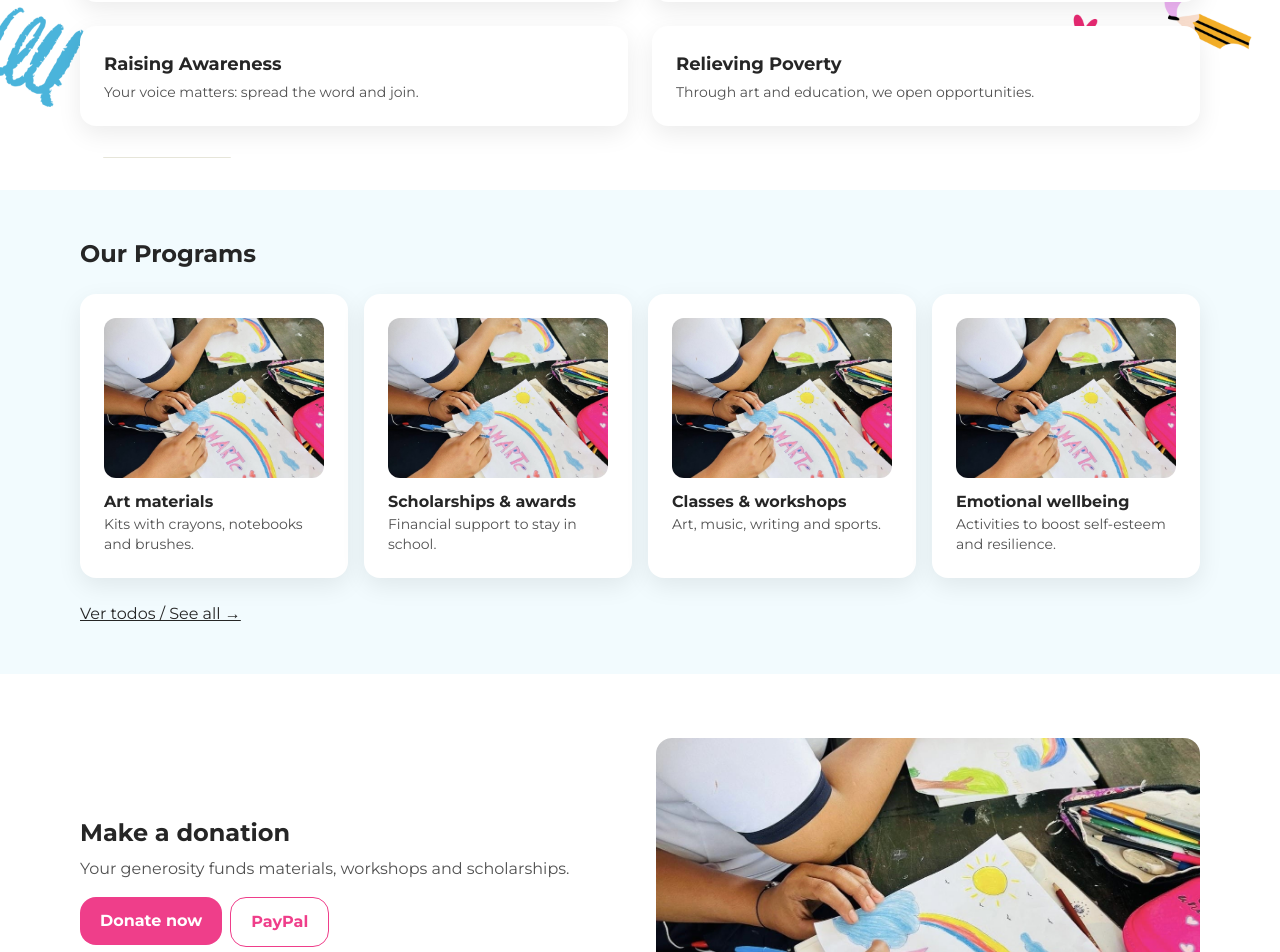
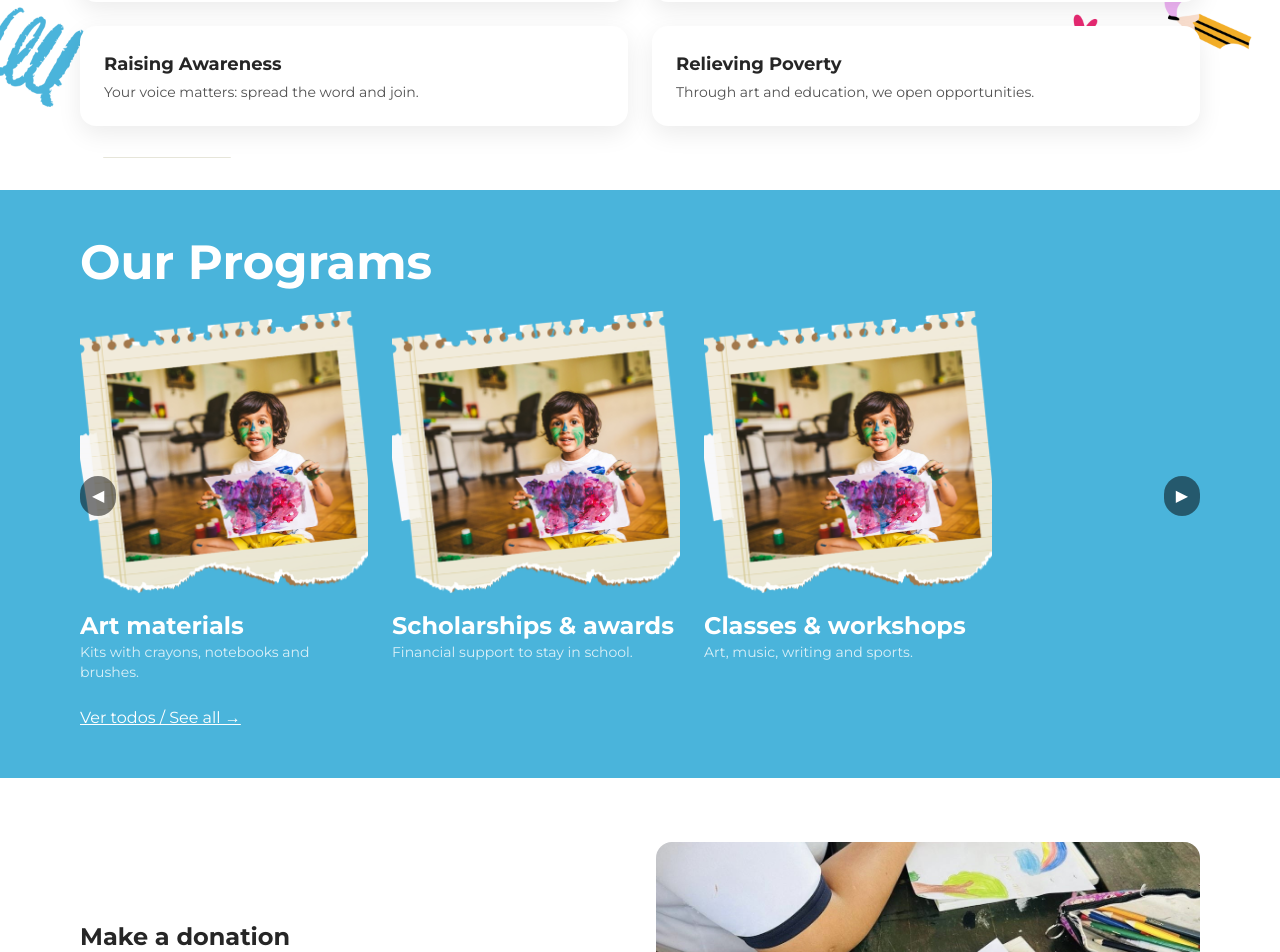
Before and after one commit to AllanLopez28/amArtev1, a Next.js app: page /en in a window 1280 px wide. Shown: the part 1040-1992 px from the top of the page. Built offline with nearby package versions, Linux system fonts and the light colour scheme.

Commit message:
updated:programs

```diff
--- a/app/[lang]/page.tsx
+++ b/app/[lang]/page.tsx
@@ -3,16 +3,23 @@ import Link from "next/link";
 import { Button } from "@/components/ui/button";
 import { Card } from "@/components/ui/card";
 import { t, type Lang } from "@/lib/strings";
+import ProgramsCarousel from "@/components/ProgramsCarousel";
 
 export default async function Home(
-  { params }: { params: Promise<{ lang: Lang }> }
+  { params }: { params: Promise<{ lang: Lang }> } // ← params asíncrono
 ) {
-  const { lang } = await params;
+  const { lang } = await params;                    // ← espera params
   const dict = t(lang || "es");
+
+  // IDs de los programas que quieres en portada
+  const featuredPrograms = ["art", "workshops", "scholarships"];
+  const featuredItems = dict.programs.filter((p: any) =>
+    featuredPrograms.includes(p.id)
+  );
 
   return (
     <div>
-      {/* HERO con estadísticas sobre la imagen */}
+      {/* HERO */}
       <section className="relative">
         <Image
           src="/banner.png"
@@ -22,12 +29,7 @@ export default async function Home(
           className="w-full h-[70vh] md:h-[80vh] object-cover"
           priority
         />
-
-        {/* oscurecedor */}
         <div className="absolute inset-0 bg-black/30" />
-
-
-        {/* copy principal */}
         <div className="absolute inset-0 flex flex-col justify-center px-6 md:px-10">
           <h1 className="text-5xl md:text-7xl font-extrabold text-white max-w-3xl drop-shadow whitespace-pre-line text-left">
             {dict.hero.title}
@@ -36,8 +38,6 @@ export default async function Home(
             {dict.hero.subtitle}
           </p>
         </div>
-
-        {/* panel translúcido con estadísticas + CTA (sobre la imagen) */}
         <div className="absolute bottom-6 left-6">
           <div className="backdrop-blur-md bg-white/60 shadow-soft rounded-xl px-4 md:px-6 py-3 md:py-4 inline-block">
             <div className="grid grid-cols-2 md:grid-cols-4 items-center gap-2 md:gap-4">
@@ -65,14 +65,8 @@ export default async function Home(
         </div>
       </section>
 
-
-        {/* WRAPPER CON FONDO: solo FEATURES ahora */}
-        <section
-          className="
-          relative
-          bg-[url('/back1.png')] bg-cover bg-center bg-no-repeat
-        "
-        >
+      {/* FEATURES */}
+      <section className="relative bg-[url('/back1.png')] bg-cover bg-center bg-no-repeat">
         <div className="relative container-responsive py-14 md:py-16">
           <h2 className="text-center text-2xl md:text-3xl font-bold max-w-3xl mx-auto">
             {dict.featuresTitle}
@@ -89,24 +83,16 @@ export default async function Home(
       </section>
 
       {/* PROGRAMAS */}
-        <section className="bg-amSky/10 py-12">
-          <div className="container-responsive">
-            <h2 className="text-2xl font-bold">{dict.programsTitle}</h2>
-            <div className="grid md:grid-cols-4 gap-4 mt-6">
-              {dict.programs.map((p: any, i: number) => (
-                <Card key={i}>
-                  <Image
-                    src="/escuela11.png"
-                    alt={p.imgAlt}
-                    width={400}
-                    height={280}
-                    className="w-full h-40 object-cover rounded-xl"
-                  />
-                  <h3 className="mt-3 font-semibold">{p.title}</h3>
-                  <p className="text-sm opacity-80">{p.desc}</p>
-                </Card>
-              ))}
-            </div>
+      <section
+        className="py-12 bg-cover bg-center"
+        style={{ backgroundImage: "url('/back3.png')" }}
+      >
+        <div className="container-responsive text-white">
+          <h2 className="text-5xl md:text-5xl font-bold">{dict.programsTitle}</h2>
+
+          {/* Carrusel con flechas (Client Component) */}
+          <ProgramsCarousel items={featuredItems} />
+
           <div className="mt-6">
             <Link href={`/${lang}/programs`} className="underline">
               Ver todos / See all →
--- a/app/[lang]/programs/page.tsx
+++ b/app/[lang]/programs/page.tsx
@@ -1,33 +1,35 @@
-
 import Image from "next/image";
 import { t, type Lang } from "@/lib/strings";
-import { Card } from "@/components/ui/card";
+import ProgramsCarousel from "@/components/ProgramsCarousel";
 
-export default async function Programs(
+export default async function ProgramsPage(
   { params }: { params: Promise<{ lang: Lang }> }
 ) {
   const { lang } = await params;
   const dict = t(lang || "es");
 
+  // Mostrar TODOS los programas en el carrusel
+const allPrograms = [...dict.programs] as {
+  id: string; title: string; desc: string; img: string; imgAlt: string;
+}[];
+
+
   return (
-    <div className="container-responsive py-10">
-      <h1 className="text-3xl font-bold">{dict.programsTitle}</h1>
+    <section
+      className="py-12 min-h-[70vh] bg-cover bg-center bg-no-repeat"
+      style={{ backgroundImage: "url('/back3.png')" }}
+    >
+      <div className="container-responsive text-white">
+        <h1 className="text-3xl md:text-4xl font-bold">
+          {dict.programsTitle}
+        </h1>
 
-      <div className="grid md:grid-cols-4 gap-4 mt-6">
-        {dict.programs.map((p: any, i: number) => (
-          <Card key={i}>
-            <Image
-              src="/escuela11.png"
-              alt={p.imgAlt}
-              width={400}
-              height={280}
-              className="w-full h-40 object-cover rounded-xl"
-            />
-            <h3 className="mt-3 font-semibold">{p.title}</h3>
-            <p className="text-sm opacity-80">{p.desc}</p>
-          </Card>
-        ))}
+        {/* Carrusel reutilizado mostrando TODOS los programas */}
+        <ProgramsCarousel items={allPrograms} />
+
+        {/* Espacio para futuras acciones (CTA, filtros, etc.) */}
+        <div className="mt-10" />
       </div>
-    </div>
+    </section>
   );
 }
--- /dev/null
+++ b/components/ProgramsCarousel.tsx
@@ -0,0 +1,66 @@
+"use client";
+
+import { useRef } from "react";
+import Image from "next/image";
+
+type Program = {
+  id: string;
+  title: string;
+  desc: string;
+  img: string;
+  imgAlt: string;
+};
+
+export default function ProgramsCarousel({ items }: { items: Program[] }) {
+  const carouselRef = useRef<HTMLDivElement | null>(null);
+
+  const scroll = (dx: number) => {
+    if (carouselRef.current) {
+      carouselRef.current.scrollBy({ left: dx, behavior: "smooth" });
+    }
+  };
+
+  return (
+    <div className="relative mt-6">
+      {/* Flecha Izquierda */}
+      <button
+        type="button"
+        aria-label="Anterior"
+        onClick={() => scroll(-320)}
+        className="absolute left-0 top-1/2 -translate-y-1/2 bg-black/50 hover:bg-black/70 text-white px-3 py-2 rounded-full z-10"
+      >
+        ◀
+      </button>
+
+      {/* Pista del carrusel */}
+      <div
+        ref={carouselRef}
+        className="flex flex-nowrap gap-6 overflow-hidden scroll-smooth"
+      >
+        {items.map((p) => (
+          <div key={p.id} className="shrink-0 w-72">
+            <Image
+              src={p.img}
+              alt={p.imgAlt}
+              width={400}
+              height={300}
+              className="w-full aspect-[1/1] object-cover rounded-xl"
+            />
+            <h3 className="mt-3 md:text-2xl font-semibold">{p.title}</h3>
+            <p className="text-sm opacity-80">{p.desc}</p>
+          </div>
+        ))}
+      </div>
+
+      {/* Flecha Derecha */}
+      <button
+        type="button"
+        aria-label="Siguiente"
+        onClick={() => scroll(320)}
+        className="absolute right-0 top-1/2 -translate-y-1/2 bg-black/50 hover:bg-black/70 text-white px-3 py-2 rounded-full z-10"
+      >
+        ▶
+      </button>
+    </div>
+  );
+}
--- a/lib/strings.ts
+++ b/lib/strings.ts
@@ -11,13 +11,11 @@ export const dict = {
       donate: "Donar",
       contact: "Contacto",
     },
-hero: {
-  title: "Dona futuro\nDona\nsueños",
-  subtitle: "",
-  cta: "¡DONA!",
-},
-
-
+    hero: {
+      title: "Dona futuro\nDona\nsueños",
+      subtitle: "",
+      cta: "¡DONA!",
+    },
     quickImpact: {
       kits: "BECAS",
       talleres: "KITS ESCOLARES",
@@ -46,24 +44,32 @@ hero: {
     programsTitle: "Nuestros Programas",
     programs: [
       {
+        id: "art",
         title: "Materiales de arte",
         desc: "Kits con colores, cuadernos y pinceles.",
         imgAlt: "Niños con kits de arte",
+        img: "/p2.png",
       },
       {
+        id: "scholarships",
         title: "Becas y premios",
         desc: "Apoyo económico para continuar estudios.",
         imgAlt: "Niños recibiendo becas",
+        img: "/p2.png",
       },
       {
+        id: "workshops",
         title: "Clases y talleres",
         desc: "Arte, música, escritura y deportes.",
         imgAlt: "Taller de arte",
+        img: "/p2.png",
       },
       {
+        id: "wellbeing",
         title: "Bienestar emocional",
         desc: "Actividades para autoestima y resiliencia.",
         imgAlt: "Actividades de bienestar",
+        img: "/p2.png",
       },
     ],
     donateBlock: {
@@ -125,24 +131,32 @@ hero: {
     programsTitle: "Our Programs",
     programs: [
       {
+        id: "art",
         title: "Art materials",
         desc: "Kits with crayons, notebooks and brushes.",
         imgAlt: "Kids with art kits",
+        img: "/p2.png",
       },
       {
+        id: "scholarships",
         title: "Scholarships & awards",
         desc: "Financial support to stay in school.",
         imgAlt: "Children receiving scholarships",
+        img: "/p2.png",
       },
       {
+        id: "workshops",
         title: "Classes & workshops",
         desc: "Art, music, writing and sports.",
         imgAlt: "Art workshop",
+        img: "/p2.png",
       },
       {
+        id: "wellbeing",
         title: "Emotional wellbeing",
         desc: "Activities to boost self-esteem and resilience.",
         imgAlt: "Wellbeing activities",
+        img: "/p2.png",
       },
     ],
     donateBlock: {
```
Also changed, not shown: public/back3.png (added), public/p2.png (added). Lines whose indentation alone changed are shown as unchanged.
